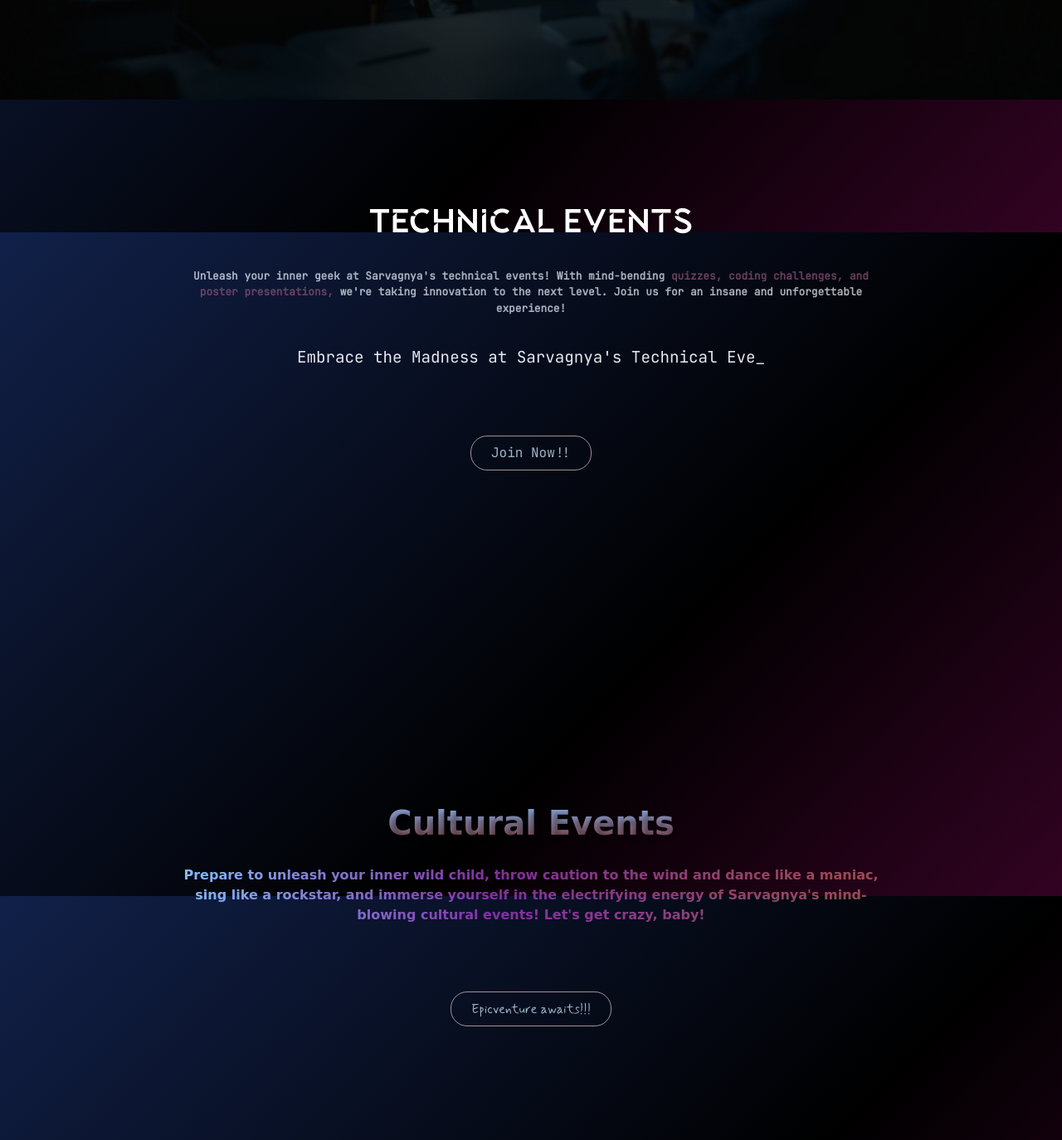
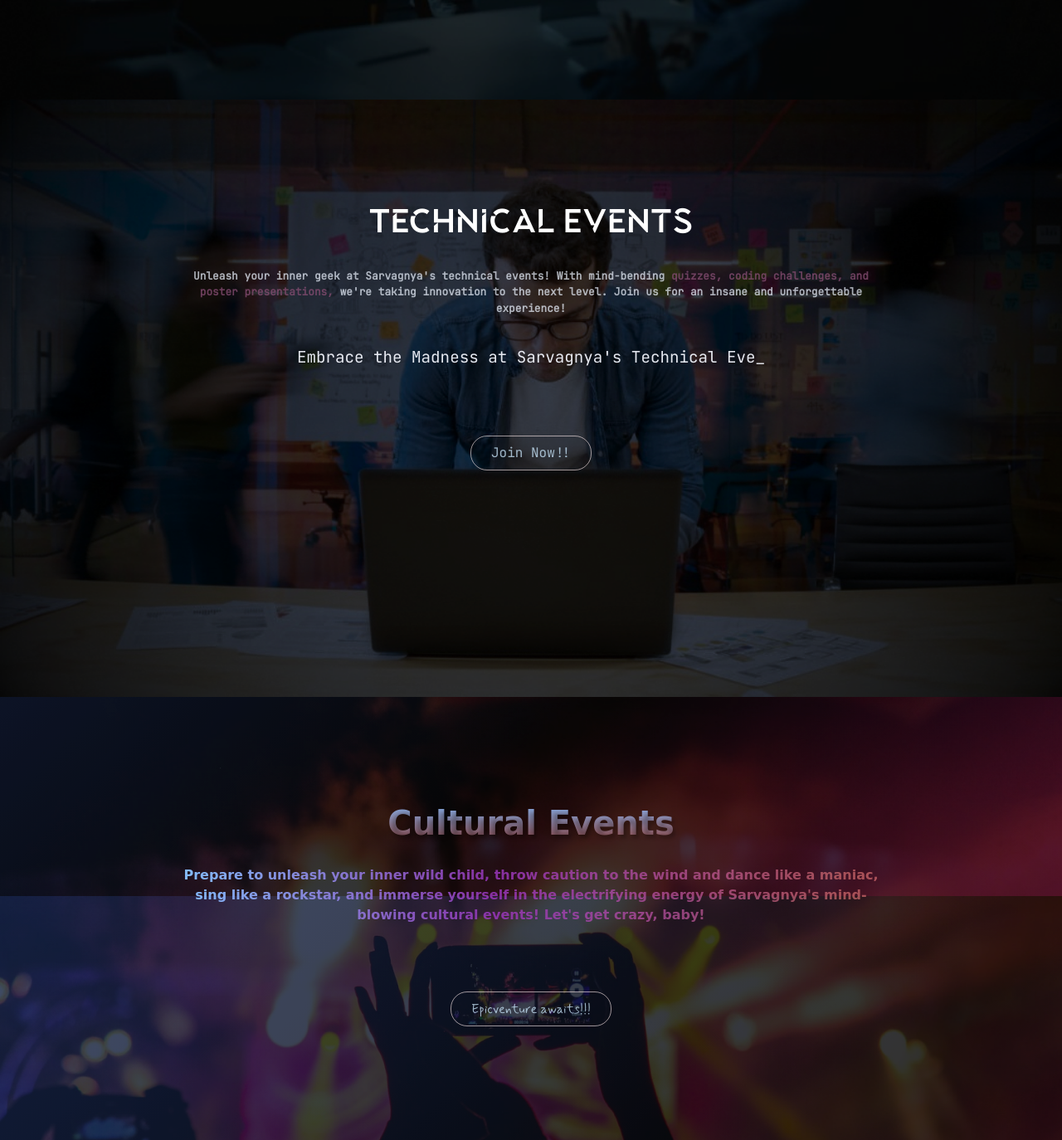
Before and after one commit to harsha-vardhan-reddy-07/sarvagnya-homepage, a plain HTML site: page index.html in a window 1280 px wide. Shown: the part 2920-4294 px from the top of the page at 83% size. Drawn offline with nearby package versions, Linux system fonts and the light colour scheme; the site is published under a folder, as on GitHub Pages, so addresses that start at the root find nothing; a web font is replaced by a local one.

Commit message:
Update index.html

```diff
--- a/index.html
+++ b/index.html
@@ -390,7 +390,7 @@
 
     .techeve-page{
             height: 90vh;
-            background-image: url('/assets/techeve-bg.png');
+            background-image: url('./assets/techeve-bg.png');
             background-repeat: no-repeat;
             background-position: center;
             background-size: cover;
@@ -458,7 +458,7 @@
 
     .cultural-page{
             height: 90vh;
-            background-image: url('/assets/cultural-bg.png');
+            background-image: url('./assets/cultural-bg.png');
             background-repeat: no-repeat;
             background-position: center;
             background-size: cover;
```
